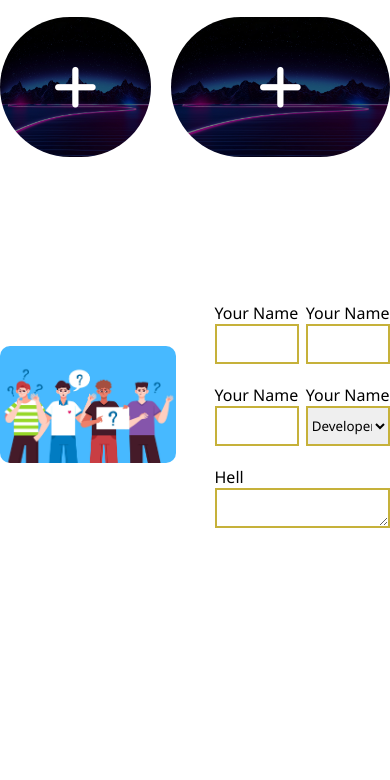
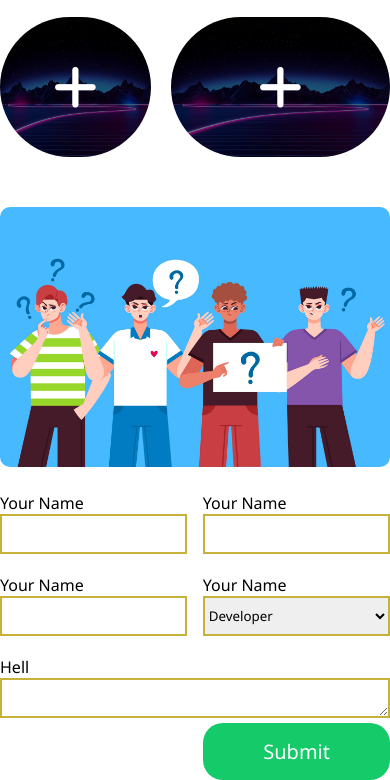
Before and after one commit to imonsheikh/electric-builders, a plain HTML site: page index.html in a window 390 px wide. Shown: the part 3198-3978 px from the top of the page. Before the commit the page ends 3805 px from the top, so only its background shows below. Drawn offline with Linux system fonts and the light colour scheme.

Commit message:
add button in the qna section

```diff
--- a/index.html
+++ b/index.html
@@ -242,6 +242,7 @@
                         <textarea name="" id=""></textarea>
                        </div>
                     </div>
+                    <button class="qna_submit_btn">Submit</button>
                 </div>
              </div>
             <!-- qna section ends here  -->
--- a/responsive.css
+++ b/responsive.css
@@ -41,5 +41,12 @@
   grid-template-columns: repeat(1, 1fr);
 
   }
+  .qna_main{
+    flex-direction: column;
+    height: auto;
+  }
+  .qna_child {
+    width: 100%;
+  }
 
 }
--- a/style.css
+++ b/style.css
@@ -160,7 +160,7 @@
   align-items: center;
 }
 .qna_child {
-  width: 45%;
+  width: 47%;
 }
 .qna_child img {
   width: 100%;
@@ -189,4 +189,14 @@ select {
   width: 100%;
   height: 40px;
 }
+.qna_submit_btn{
+  background-color: rgb(20, 202, 105);
+  color: white;
+  padding: 15px 60px;
+  border-radius: 20px;
+  border: none;
+  display: block;
+  margin-left: auto;
+  font-size: 20px;
+}
 /* qna section ends here  */
```
